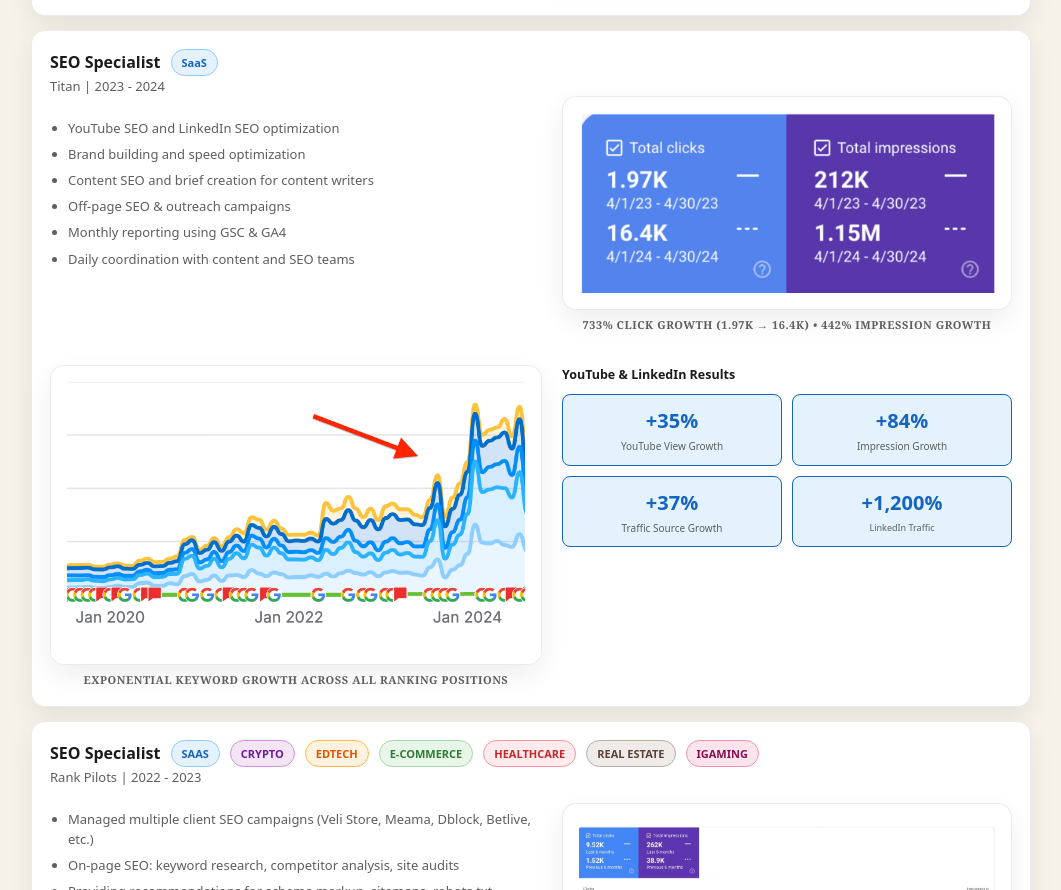
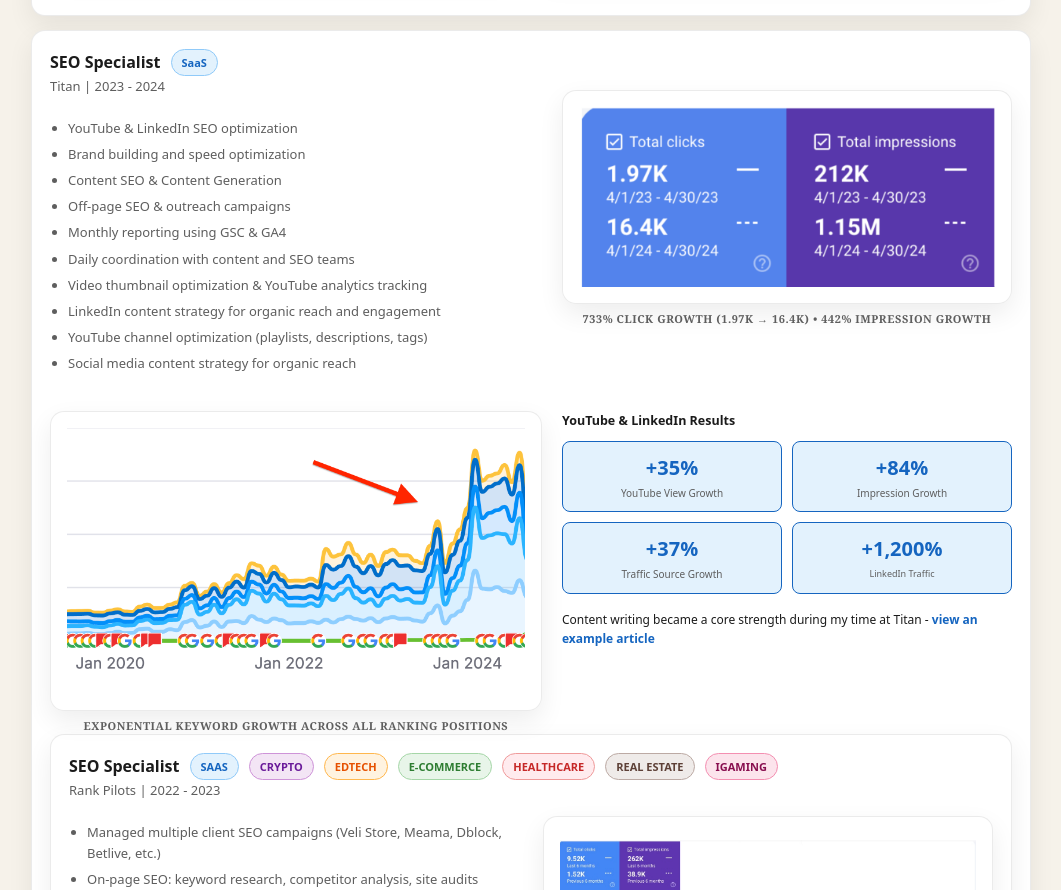
Before and after one commit to salomeinashvili/salomeinashvili.github.io, a plain HTML site: page index.html in a window 1280 px wide. Shown: the part 2886-3776 px from the top of the page, without its empty margins (109-1170 px from the left). Drawn offline with Linux system fonts and the light colour scheme.

Commit message:
Update index.html

```diff
--- a/index.html
+++ b/index.html
@@ -534,16 +534,20 @@ I've driven <strong>$500K+ in revenue</strong> from SEO, with results like <stro
 
     <!-- LEFT: Responsibilities -->
     <ul style="margin:0; padding-left:18px;">
-      <li>YouTube SEO and LinkedIn SEO optimization</li>
+      <li>YouTube & LinkedIn SEO optimization</li>
       <li>Brand building and speed optimization</li>
-      <li>Content SEO and brief creation for content writers</li>
+      <li>Content SEO & Content Generation</li>
       <li>Off-page SEO & outreach campaigns</li>
       <li>Monthly reporting using GSC & GA4</li>
       <li>Daily coordination with content and SEO teams</li>
+      <li>Video thumbnail optimization & YouTube analytics tracking</li>
+      <li>LinkedIn content strategy for organic reach and engagement</li>
+      <li>YouTube channel optimization (playlists, descriptions, tags)</li>
+      <li>Social media content strategy for organic reach</li>
     </ul>
 
     <!-- RIGHT: Screenshot 1 -->
-    <div style="margin-top:-16px;">
+    <div style="margin-top:-22px;">
       <div class="shot chart">
         <img src="Titan.png" alt="Titan SEO Performance" />
       </div>
@@ -594,11 +598,15 @@ I've driven <strong>$500K+ in revenue</strong> from SEO, with results like <stro
         </div>
 
       </div>
+
+      <!-- Article Link -->
+  <p style="margin-top:16px; font-size:12px; line-height:1.6; color:var(--ink); font-family: system-ui,-apple-system,Segoe UI,Roboto,Helvetica,Arial,sans-serif;">
+    Content writing became a core strength during my time at Titan - <a href="https://titandxp.com/article/clm/write-business-proposal/" target="_blank" rel="noopener" style="color:#1565c0; font-weight:700; text-decoration:none;">view an example article</a>
+  </p>
+
     </div>
 
   </div>
-
-</div>
 
   <div class="exp-card">
   <div style="display:flex; align-items:center; gap:10px; flex-wrap:wrap;">
```
